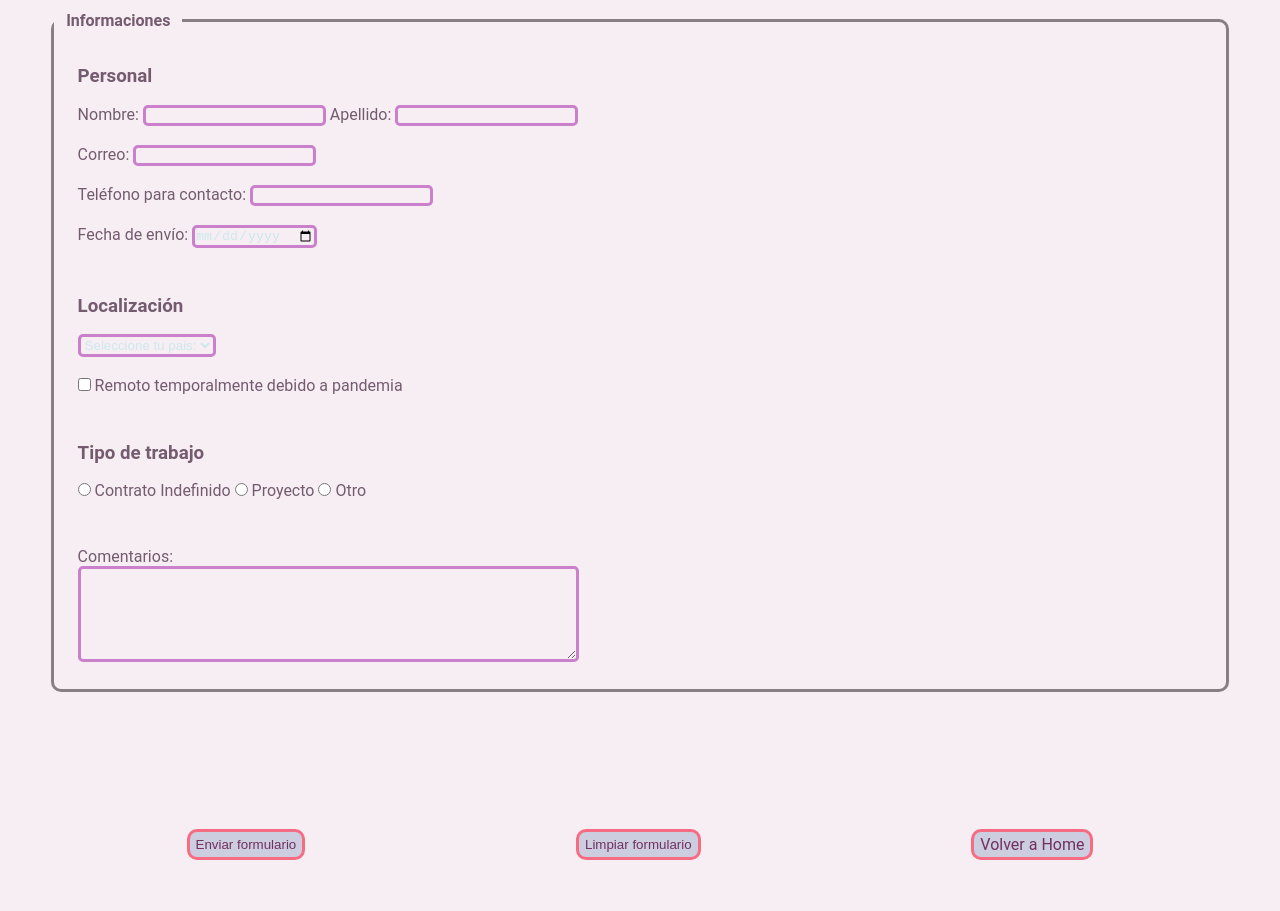
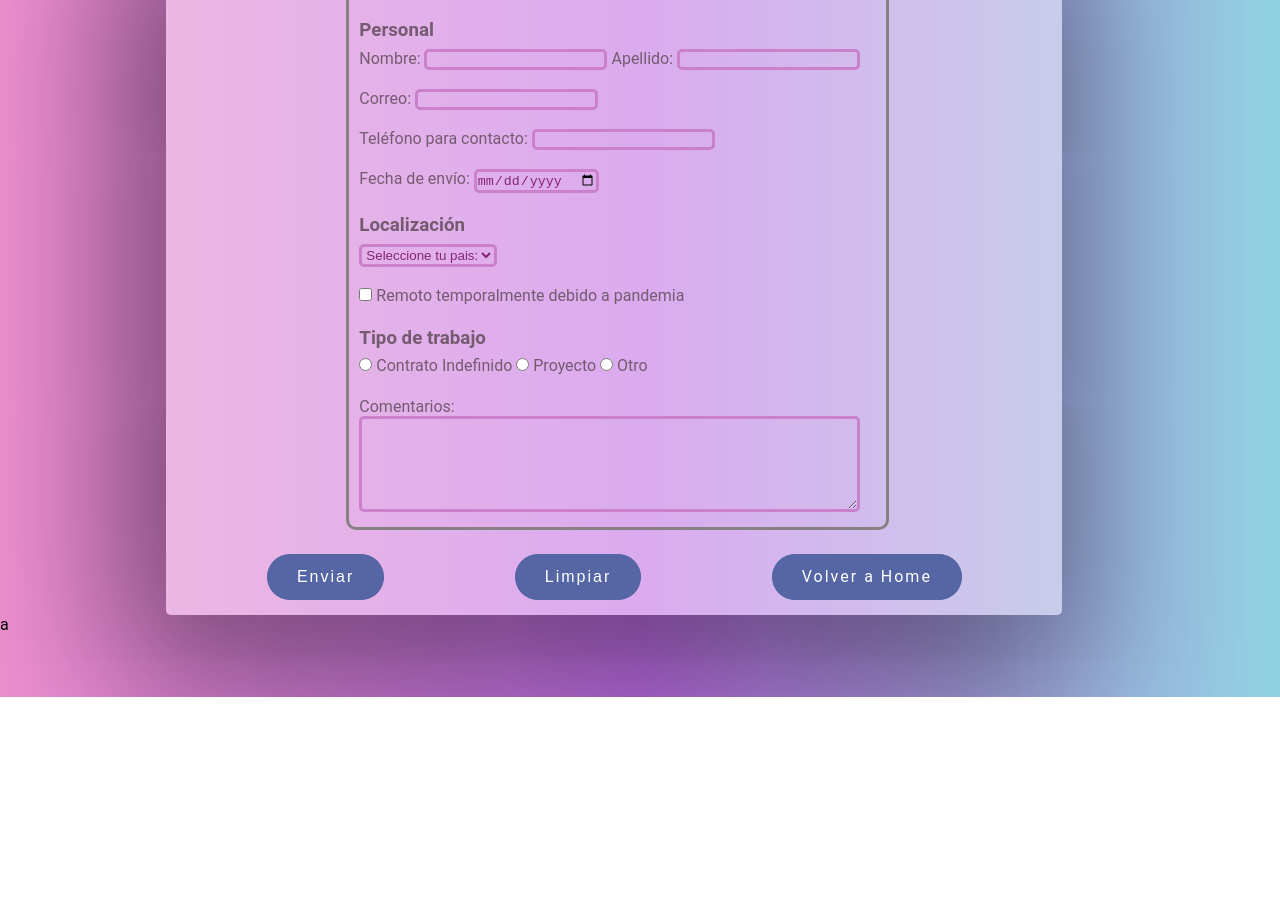
Before and after one commit to FabiSantos/coderhouse-github, a website: page src/contacto.html in a window 1280 px wide. Shown: the part 103-1014 px from the top of the page. After the commit the page ends 800 px from the top, so only its background shows below. Drawn offline with Linux system fonts and the light colour scheme.

Commit message:
ajustes de diseño y código

```diff
--- /dev/null
+++ b/src/SCSS/_about.scss
@@ -0,0 +1,49 @@
+.fondo-about {
+  width: 100%;
+  height: 100%;
+  background: #12c2e9; /* fallback for old browsers */
+  background: -webkit-linear-gradient(
+    to right,
+    #f090d0,
+    #c471ed,
+    #90d2e0
+  ); /* Chrome 10-25, Safari 5.1-6 */
+  background: linear-gradient(
+    to right,
+    #f090d0,
+    #c471ed,
+    #90d2e0
+  ); /* W3C, IE 10+/ Edge, Firefox 16+, Chrome 26+, Opera 12+, Safari 7+ */
+}
+
+.contenedor-about {
+  padding: 0.5 2% 2% 2%;
+  display: flex;
+  flex-direction: column;
+  margin-left: 13%;
+  width: 70%;
+  background-color: #f3eaf079;
+  border-radius: 5px;
+  -webkit-box-shadow: -18px 43px 154px 32px rgba(0, 0, 0, 0.47);
+  -moz-box-shadow: -18px 43px 154px 32px rgba(0, 0, 0, 0.47);
+  box-shadow: -18px 43px 154px 32px rgba(0, 0, 0, 0.47);
+}
+
+.margin-contacto {
+  margin-top: 1%;
+}
+
+.titulo-sobremi {
+  margin-top: 5%;
+  margin-bottom: 5%;
+  font-size: 32px;
+  font-weight: bold;
+}
+
+.titulo-sobremi p {
+  font-size: 16px;
+  color: #202324 !important;
+}
+
+@media (max-width: 480px) {
+}
--- /dev/null
+++ b/src/SCSS/_bottons-group.scss
@@ -0,0 +1,78 @@
+.snip1417 {
+  //   font-family: "Raleway", Arial, sans-serif;
+  border: none;
+  background-color: #5666a5;
+  border-radius: 5px;
+  color: #ffffff;
+  cursor: pointer;
+  padding: 0px 30px;
+  display: inline-block;
+  margin: 15px 30px;
+  //   text-transform: uppercase;
+  line-height: 46px;
+  font-weight: 400;
+  font-size: 0.5em;
+  outline: none;
+  position: relative;
+  overflow: hidden;
+  font-size: 16px;
+  border-radius: 23px;
+  letter-spacing: 2px;
+  -webkit-transition: all 0.35s ease;
+  transition: all 0.35s ease;
+  -webkit-box-sizing: border-box;
+  box-sizing: border-box;
+  transform: translateZ(0);
+}
+.snip1417:before {
+  opacity: 0;
+  content: "";
+  position: absolute;
+  top: 0px;
+  bottom: 0px;
+  left: 0px;
+  right: 0px;
+  border-radius: inherit;
+  background-color: #ffffff;
+  -webkit-transition: all 0.3s;
+  transition: all 0.3s;
+  -webkit-transform: translateX(-100%);
+  transform: translateX(-100%);
+}
+.snip1417:after {
+  position: absolute;
+  top: 0px;
+  bottom: 0px;
+  left: 0px;
+  right: 0px;
+  border: 5px solid #5666a5;
+  content: "";
+  border-radius: inherit;
+}
+.snip1417:hover,
+.snip1417.hover {
+  background-color: #5666a5;
+  color: #ffffff;
+}
+.snip1417:hover:before,
+.snip1417.hover:before {
+  -webkit-transform: translateX(0%);
+  transform: translateX(0%);
+  opacity: 0.25;
+}
+/* Demo purposes only */
+body {
+  background-color: #212121;
+}
+
+.botoes {
+  display: flex;
+  justify-content: space-evenly;
+  margin-top: 1%;
+}
+
+@media (max-width: 480px) {
+  .botoes {
+    display: inline-block;
+  }
+}
--- a/src/SCSS/estilo.scss
+++ b/src/SCSS/estilo.scss
@@ -1,4 +1,6 @@
 @import "cards";
+@import "about";
+@import "bottons-group";
 
 * {
   margin: 0%;
@@ -61,15 +63,9 @@
   color: rgb(212, 94, 203);
 }
 
-#botoes {
-  display: flex;
-  justify-content: space-around;
-  margin-top: 10%;
-}
-
-.titulo-sobremi {
-  margin-top: 5%;
-  margin-bottom: 5%;
+.caja-contacto {
+  width: 100vh;
+  align-items: center;
 }
 
 .contenedor-img-sobremi {
@@ -85,24 +81,24 @@
   margin-bottom: 2%;
 }
 
-.margin-btn-sobremi {
-  margin-bottom: 4%;
-}
+// .margin-btn-sobremi {
+//   margin-bottom: 4%;
+// }
 
-.btn {
-  background-color: rgb(204, 205, 223);
-  color: rgb(114, 47, 97);
-  border-radius: 10px;
-  border: solid rgb(245, 108, 131) 3px;
-  padding: 6px;
+// .btn {
+//   background-color: rgb(204, 205, 223);
+//   color: rgb(114, 47, 97);
+//   border-radius: 10px;
+//   border: solid rgb(245, 108, 131) 3px;
+//   padding: 6px;
 
-  padding-top: 3px;
-  padding-bottom: 3px;
-}
+//   padding-top: 3px;
+//   padding-bottom: 3px;
+// }
 
-.btn:hover {
-  border: solid rgb(202, 128, 202);
-}
+// .btn:hover {
+//   border: solid rgb(202, 128, 202);
+// }
 
 input,
 select,
@@ -110,18 +106,21 @@
   border-radius: 5px;
   border: rgb(202, 128, 202) 3px solid;
   outline: none;
-  color: rgb(203, 233, 238);
+  color: rgb(133, 38, 117);
   background-color: transparent;
 }
-form {
-  margin: 1% 2% 2% 2%;
-  padding: 2%;
-}
+// form {
+//   width: 70vh;
+//   margin: 1% 2% 2% 2%;
+//   padding: 2%;
+//}
 
 fieldset {
   border-radius: 10px;
   border: rgb(134, 128, 133) solid 3px;
   color: rgb(116, 91, 112);
+  width: 60%;
+  margin-left: 20%;
 }
 
 legend {
--- a/src/contacto.html
+++ b/src/contacto.html
@@ -10,7 +10,8 @@
     <title>Mi Portafolio - contacto</title>
   </head>
 
-  <body>
+  <body class="fondo-about">
+    <div class="contenedor-about margin-contacto">
     <h1>Déjame tus dados para contacto!</h1>
     <form action="">
       <fieldset>
@@ -59,12 +60,13 @@
           <textarea name="comentarios" cols="60" rows="6"></textarea>
         </section>
       </fieldset>
-      <br />
-      <div id="botoes">
-        <input type="submit" value="Enviar formulario" class="btn espacio-btn" />
-        <input type="reset" value="Limpiar formulario" class="btn espacio-btn" />
-        <a href="./index.html" class="btn"> Volver a Home</a>
-      </div>
     </form>
+    <div class="botoes">
+      <button type="submit" class="snip1417">Enviar</button>
+      <button type="submit" class="snip1417">Limpiar</button>
+    <a href="./index.html" class="snip1417"> Volver a Home</a>
+    </div>
+  </div>
   </body>
 </html>
+a
```
Also changed, not shown: src/sobremi.html (+16 -10 lines), src/CSS/styles.css.
